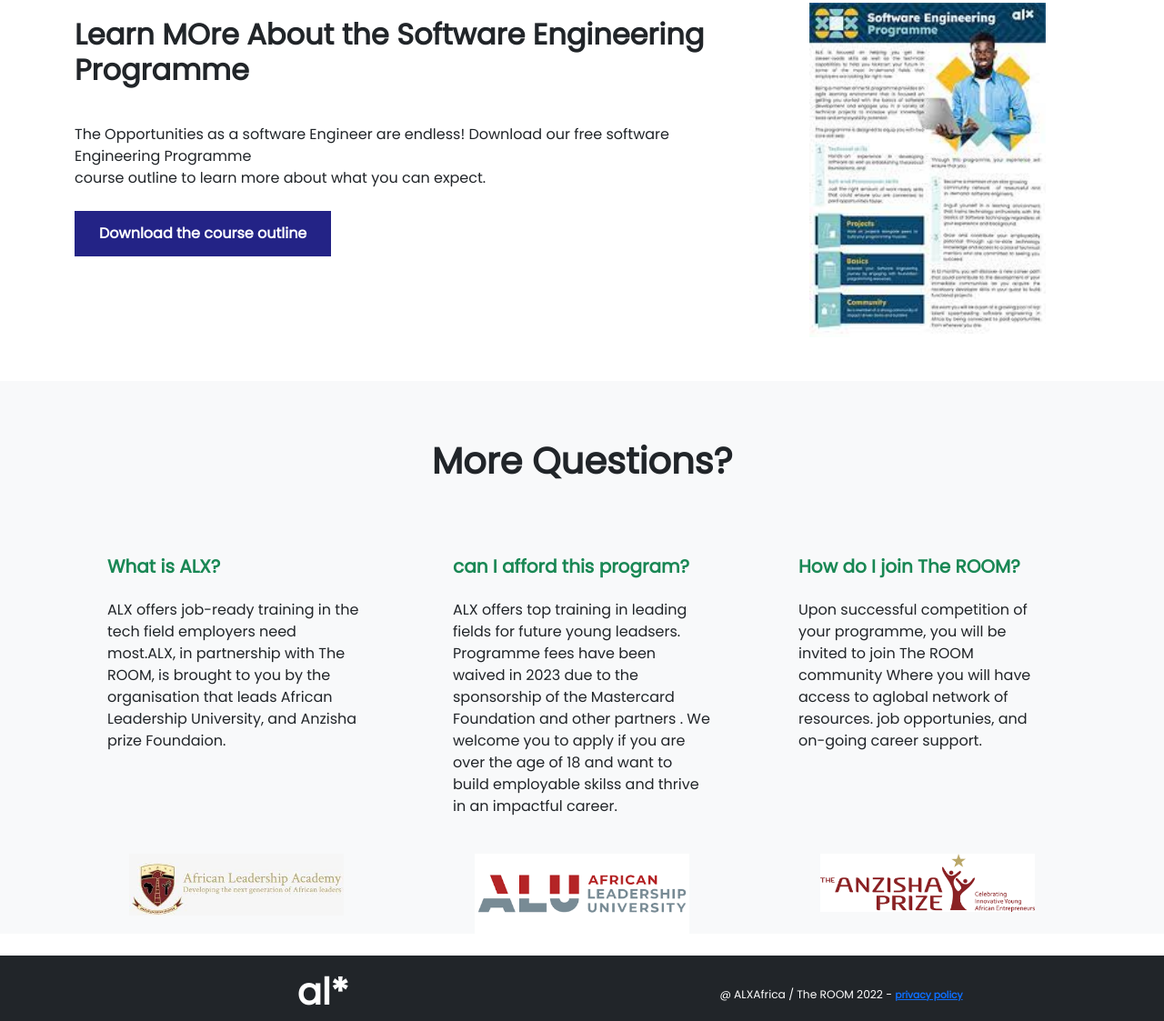
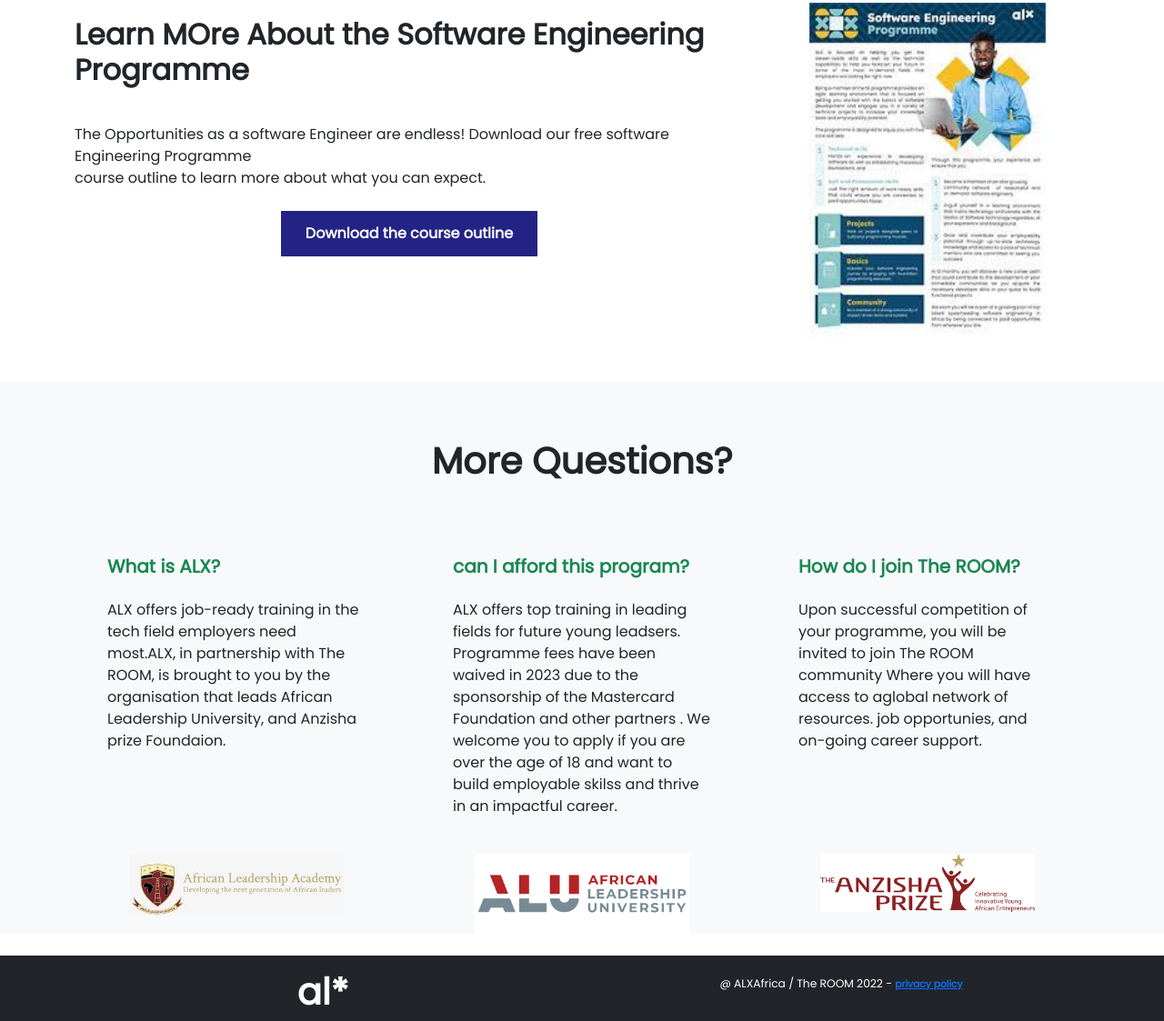
Before and after one commit to Jerry2272/SW-alx, a plain HTML site: page index.html in a window 1280 px wide. Shown: the part 3005-4128 px from the top of the page at 91% size. Drawn offline with Linux system fonts and the light colour scheme; files whose address does not match are found by name.

Commit message:
Update index.html

```diff
--- a/index.html
+++ b/index.html
@@ -169,7 +169,7 @@
           <p class="my-4">
             The Opportunities as a software Engineer are endless! Download our free software Engineering Programme <br>course outline to learn more about what you can expect.
           </p>
-          <button type="button" class="btn-outlin">Download the course outline</button>
+            <div class="text-center"> <button type="button" class="btn-outlin">Download the course outline</button></div>
         </div>
         <div class="col-lg-4">
           <img src="IMG/engineer_programme.jfif" alt="" class="px-5 img-fluid">
@@ -216,7 +216,7 @@
     <div class="container text-center">
       <div class="row">
         <div class="col-lg-6 col-sm-12 mb-0"><h1 class="fw-bold"><strong>al*</strong></h1></div>
-        <div class="col-lg-6 col-sm-12 small p-3"><small><span>@ ALXAfrica / The ROOM 2022 - </span> <a href="#" class="small">privacy policy</a></small></div>
+        <div class="col-lg-6 col-sm-12 small p-1"><small><span>@ ALXAfrica / The ROOM 2022 - </span> <a href="#" class="small">privacy policy</a></small></div>
       </div>
     </div>
   </footer>
```
